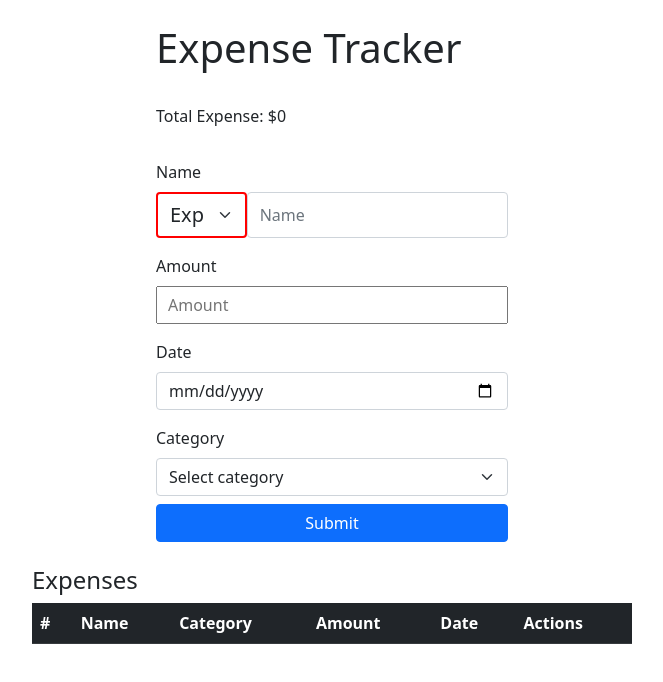
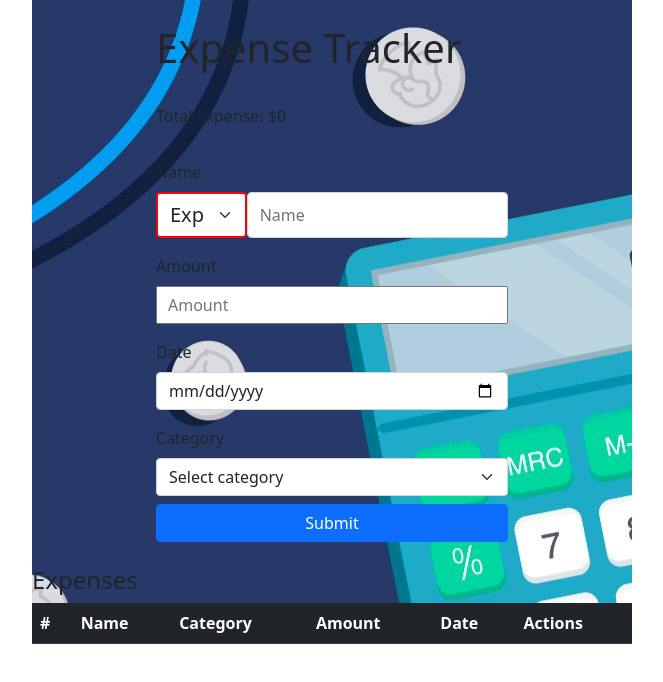
Before and after one commit to SilasAggrey/expense-tracker, a React (Create React App) app: page / in a window 1280 px wide. Shown: the top 682 px of the page, without its empty margins (308-971 px from the left). Built offline with nearby package versions, Linux system fonts and the light colour scheme.

Commit message:
add bg image

```diff
--- a/src/App.js
+++ b/src/App.js
@@ -9,7 +9,7 @@ function App() {
       style={{
         width: "600px",
         margin: "auto",
-        backgroundImage: expensetracker,
+        backgroundImage: `url(${expensetracker})`,
       }}
     >
       <ExpenseForm />
```
